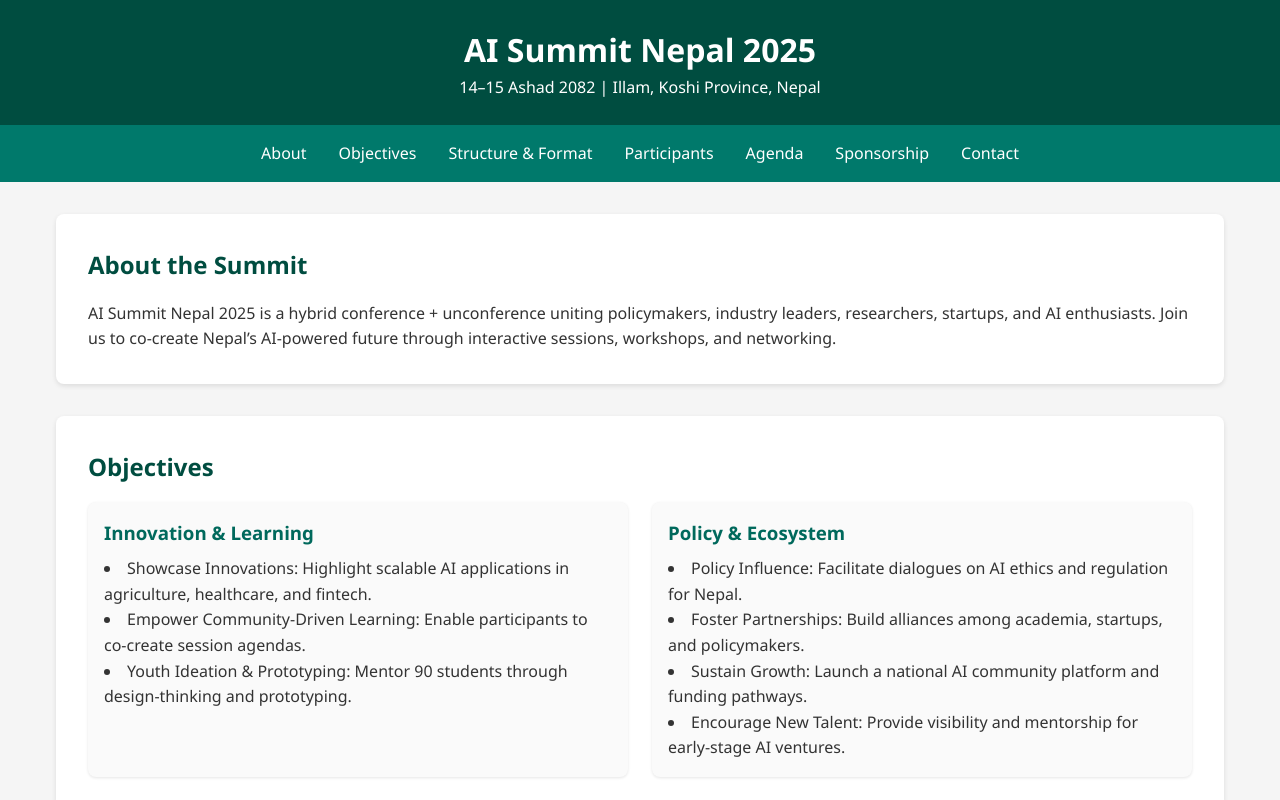
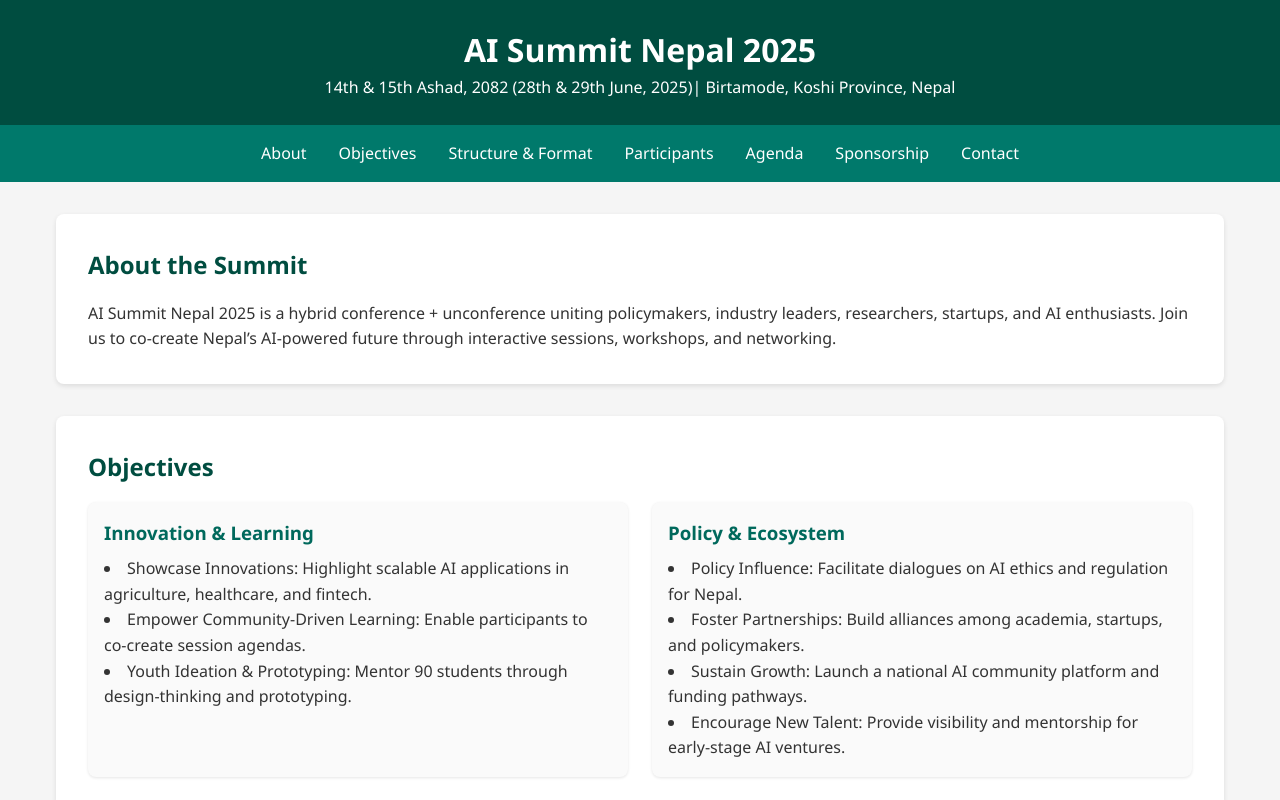
Before and after one commit to aisummitnepal/aisummitnepal.github.io, a plain HTML site: page index.html in a window 1280 px wide. Shown: the top 800 px of the page. Drawn offline with Linux system fonts and the light colour scheme.

Commit message:
Update index.html

```diff
--- a/index.html
+++ b/index.html
@@ -40,7 +40,7 @@
 <body>
   <header>
     <h1>AI Summit Nepal 2025</h1>
-    <p>14–15 Ashad 2082 | Illam, Koshi Province, Nepal</p>
+    <p>14th & 15th Ashad, 2082 (28th & 29th June, 2025)| Birtamode, Koshi Province, Nepal</p>
   </header>
   <nav>
     <a href="#about">About</a>
```
